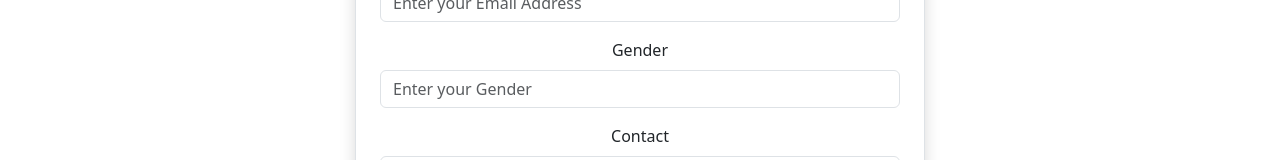
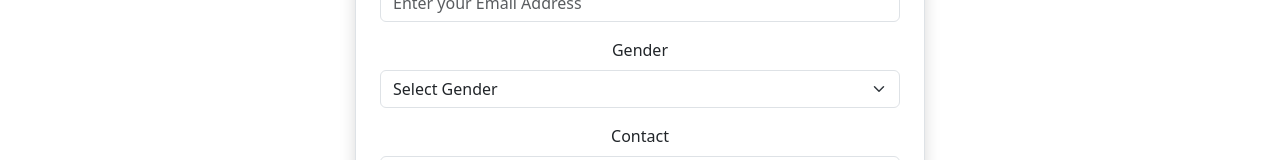
Before and after one commit to siddhantpatni0407/react-js, a React (Create React App) app in the folder employee-mgmt-ui/: page /addEmployee in a window 1280 px wide. Shown: the part 567-727 px from the top of the page. Built offline with nearby package versions, Linux system fonts and the light colour scheme.

Commit message:
Added Dropdown value to Gender
Added Dropdown value to Gender

```diff
--- a/employee-mgmt-ui/src/employee/AddEmployee.js
+++ b/employee-mgmt-ui/src/employee/AddEmployee.js
@@ -117,14 +117,18 @@
               <label htmlFor="gender" className="form-label">
                 Gender
               </label>
-              <input
-                type={"text"}
-                className="form-control"
-                placeholder="Enter your Gender"
+              <select
+                className="form-select"
+                aria-label="Select Gender"
                 name="gender"
                 value={gender}
                 onChange={(e) => onInputChange(e)}
-              />
+              >
+                <option value="">Select Gender</option>
+                <option value="Male">Male</option>
+                <option value="Female">Female</option>
+                <option value="Other">Other</option>
+              </select>
             </div>
             <div className="mb-3">
               <label htmlFor="contact" className="form-label">
--- a/employee-mgmt-ui/src/employee/EditEmployee.js
+++ b/employee-mgmt-ui/src/employee/EditEmployee.js
@@ -130,14 +130,18 @@
               <label htmlFor="gender" className="form-label">
                 Gender
               </label>
-              <input
-                type={"text"}
-                className="form-control"
-                placeholder="Enter your Gender"
+              <select
+                className="form-select"
+                aria-label="Select Gender"
                 name="gender"
                 value={gender}
                 onChange={(e) => onInputChange(e)}
-              />
+              >
+                <option value="">Select Gender</option>
+                <option value="Male">Male</option>
+                <option value="Female">Female</option>
+                <option value="Other">Other</option>
+              </select>
             </div>
             <div className="mb-3">
               <label htmlFor="contact" className="form-label">
```
